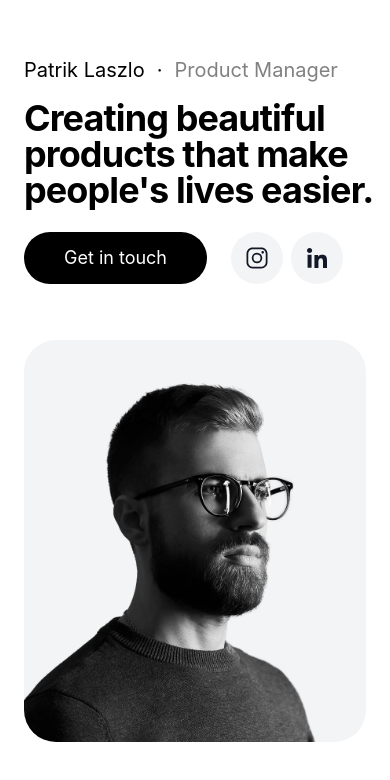
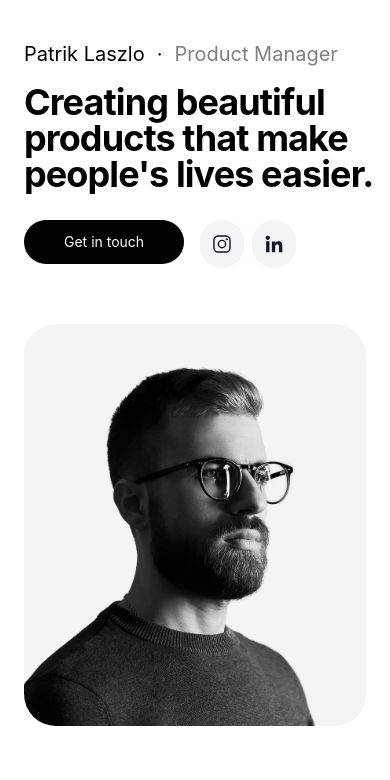
Before and after one commit to patriklaszlo/homepage, a Next.js app: page / in a window 390 px wide. Shown: the top 780 px of the page. Built offline with nearby package versions, Linux system fonts and the light colour scheme.

Commit message:
Responsive fix

```diff
--- a/components/AnimatedButton.js
+++ b/components/AnimatedButton.js
@@ -62,7 +62,7 @@ const AnimatedButton = () => {
           </motion.span>
           <motion.span
             variants={contentVariants}
-            className="text-lg text-white"
+            className="text-sm sm:text-lg text-white"
           >
             Get in touch
           </motion.span>
--- a/next.config.js
+++ b/next.config.js
@@ -13,7 +13,6 @@
 // const optimizedImages = require("next-optimized-images");
 
 const config = {
-  swcMinify: true,
   reactStrictMode: true,
   basePath: "/homepage",
   output: "export",
--- a/pages/index.js
+++ b/pages/index.js
@@ -26,7 +26,7 @@ export default function Home() {
             ></img>
           </div>
         </div>
-        <div className="my-6 mb-2 md:my-8 lg:mt-32 lg:w-[52%] flex flex-col p-6 lg:p-12 xl:p-16 text-black">
+        <div className="my-2 mb-2 md:my-8 lg:mt-32 lg:w-[52%] flex flex-col p-6 lg:p-12 xl:p-16 text-black">
           <div className="flex gap-3 items-center text-xl lg:text-2xl">
             <h2 className="">Patrik Laszlo</h2>
             <span>·</span>
@@ -41,12 +41,12 @@ export default function Home() {
               className={"text-black/50"}
             />
           </div>
-          <h1 className="tracking-tight whitespace-nowrap text-4xl md:text-7xl lg:text-[clamp(20px,4.9vw,72px)] leading-[1] font-bold my-2 mb-6 md:my-4 md:mb-8 lg:my-8 lg:mb-12">
+          <h1 className="tracking-tight whitespace-nowrap text-4xl md:text-7xl lg:text-[clamp(20px,4.9vw,72px)] leading-[1] font-bold my-2 mb-7 md:my-4 md:mb-8 lg:my-8 lg:mb-12">
             Creating beautiful <br />
             products that make
             <br /> people&apos;s lives easier.
           </h1>
-          <div className="flex gap-6">
+          <div className="flex gap-4 xs:gap-6">
             <AnimatedButton />
             <div className="flex gap-2">
               <Link
@@ -55,12 +55,12 @@ export default function Home() {
                 passHref
                 target="_blank"
                 rel="noopener noreferrer"
-                className="w-[52px] flex items-center justify-center  xs:w-auto p-3 xs:p-5 lg:p-7 bg-gray-100 group hover:bg-black duration-200 cursor-pointer rounded-full"
+                className="w-[44px] sm:w-[52px] md:w-auto flex items-center justify-center  xs:w-auto p-3 xs:p-5 lg:p-7 bg-gray-100 group hover:bg-black duration-200 cursor-pointer rounded-full"
               >
                 {" "}
                 <svg
                   xmlns="http://www.w3.org/2000/svg"
-                  className="h-6 w-6 xs:h-7 xs:w-7 lg:h-7 lg:w-7 fill-gray-900 duration-200 group-hover:fill-white"
+                  className="h-6 w-6 sm:h-7 sm:w-7 lg:h-7 lg:w-7 fill-gray-900 duration-200 group-hover:fill-white"
                   viewBox="0 0 512 512"
                 >
                   <title>Logo Instagram</title>
@@ -74,7 +74,7 @@ export default function Home() {
                 passHref
                 target="_blank"
                 rel="noopener noreferrer"
-                className="w-[52px] flex items-center justify-center xs:w-auto p-3 xs:p-5 lg:p-7 bg-gray-100 group hover:bg-black cursor-pointer duration-200 rounded-full"
+                className="w-[44px] sm:w-[52px] md:w-auto flex items-center justify-center xs:w-auto p-3 xs:p-5 lg:p-7 bg-gray-100 group hover:bg-black cursor-pointer duration-200 rounded-full"
               >
                 {" "}
                 <svg
@@ -84,7 +84,7 @@ export default function Home() {
                   viewBox="0 0 24 24"
                   fill="currentColor"
                   strokeWidth="2"
-                  className="ai ai-LinkedinFill h-6 w-6 xs:h-7 xs:w-7 lg:h-7 lg:w-7 fill-gray-900 duration-200 group-hover:fill-white"
+                  className="ai ai-LinkedinFill h-6 w-6 sm:h-7 sm:w-7 lg:h-7 lg:w-7 fill-gray-900 duration-200 group-hover:fill-white"
                 >
                   <path
                     fillRule="evenodd"
```
